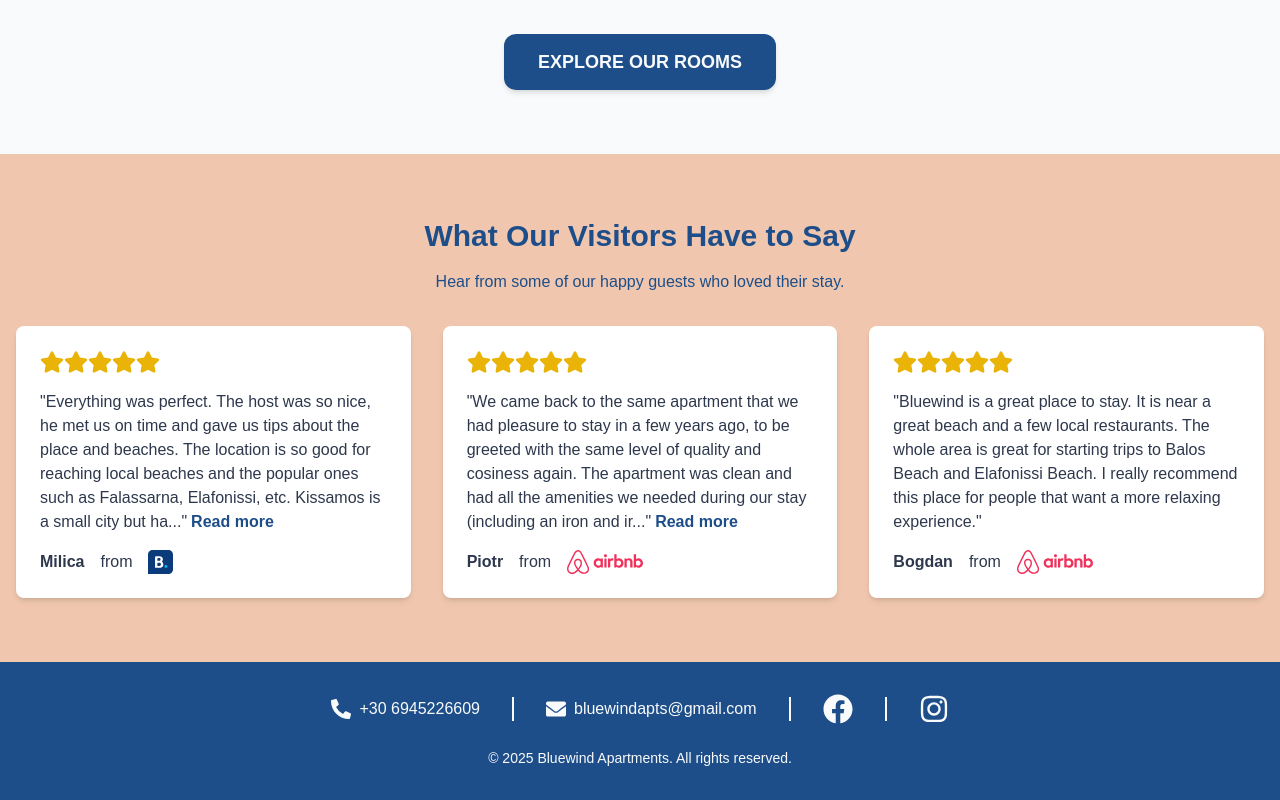
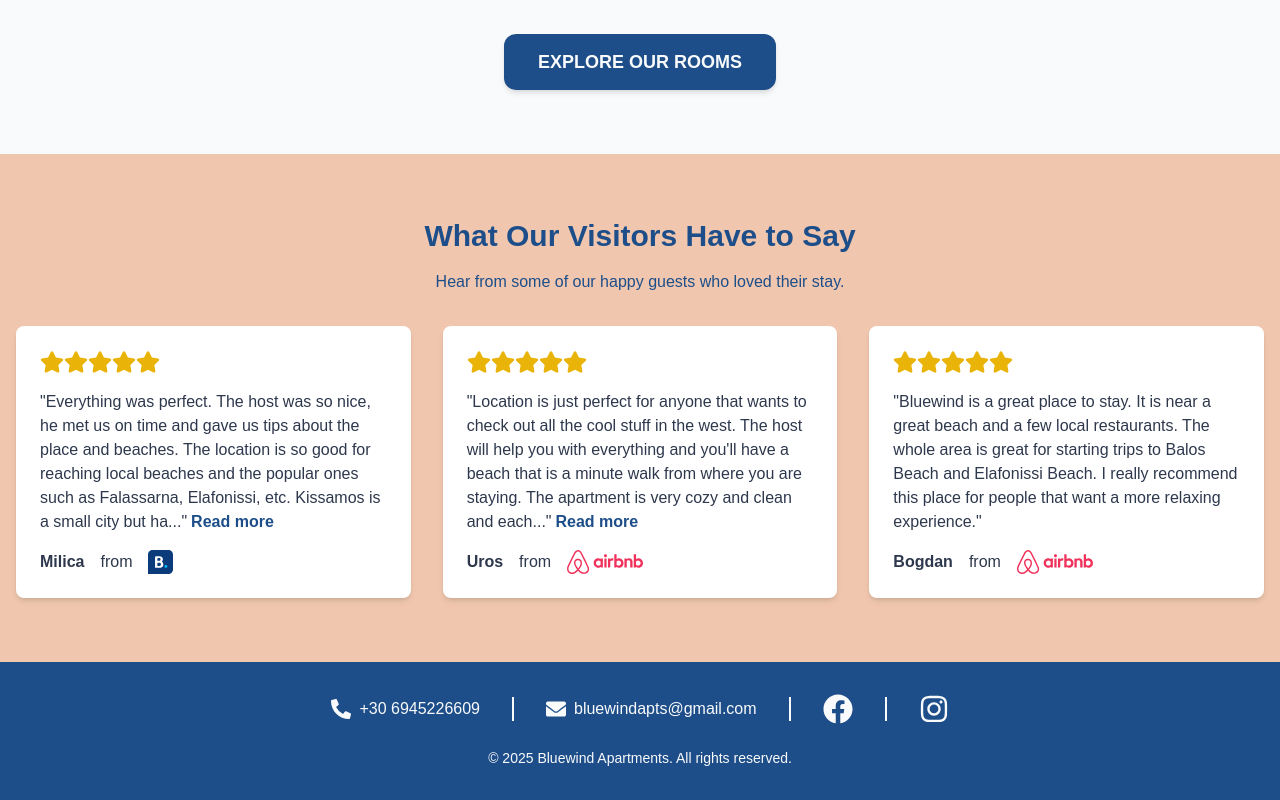
Before and after one commit to KostasTheodoro/Bluewind-apartments, a Next.js app: page / in a window 1280 px wide. Shown: the part 1668-2468 px from the top of the page. Built offline with nearby package versions, Linux system fonts and the light colour scheme.

Commit message:
change testimonial

```diff
--- a/src/components/Testimonials.tsx
+++ b/src/components/Testimonials.tsx
@@ -21,9 +21,9 @@ const Testimonials = () => {
       rating: 5,
     },
     {
-      name: "Piotr",
+      name: "Uros",
       reviewText:
-        "We came back to the same apartment that we had pleasure to stay in a few years ago, to be greeted with the same level of quality and cosiness again. The apartment was clean and had all the amenities we needed during our stay (including an iron and ironing board, provided by Giannis on our special request). It is a perfect choice if you plan to spend your vacation in Kissamos and explore the beauty of the western Crete - if you prefer to feel more like at home rather than at a hotel. Big thanks to Giannis for being so friendly, helpful, responsive and creating an opportunity to meet in person. I highly recommend the Bluewind Apartments in Kissamos.",
+        "Location is just perfect for anyone that wants to check out all the cool stuff in the west. The host will help you with everything and you'll have a beach that is a minute walk from where you are staying. The apartment is very cozy and clean and each one has its private balcony. Would recommend it to everyone coming to Kissamos!",
       source: "airbnb",
       rating: 5,
     },
```
